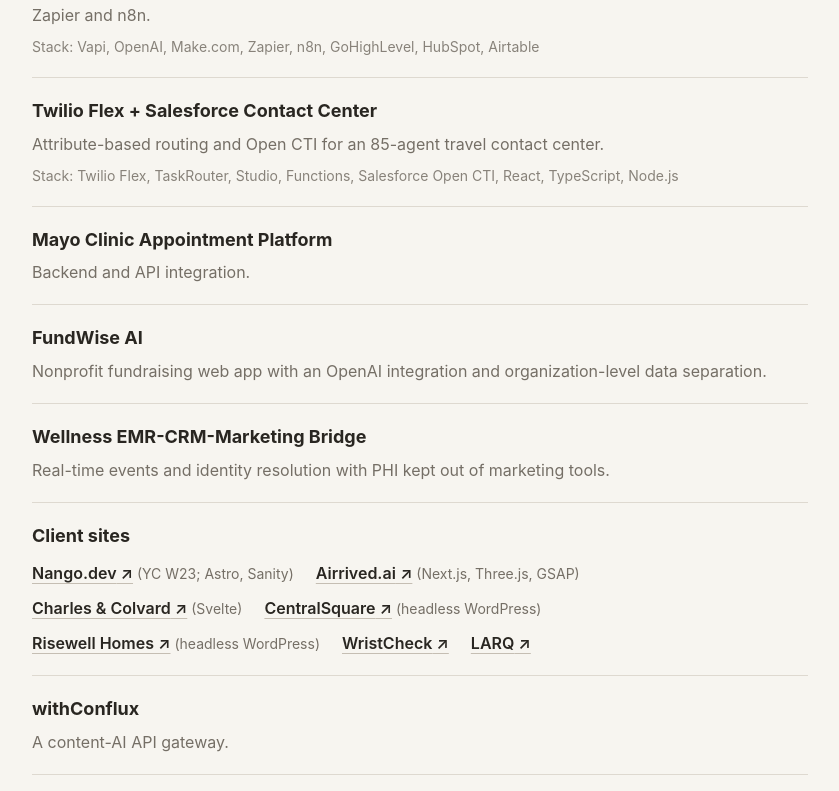
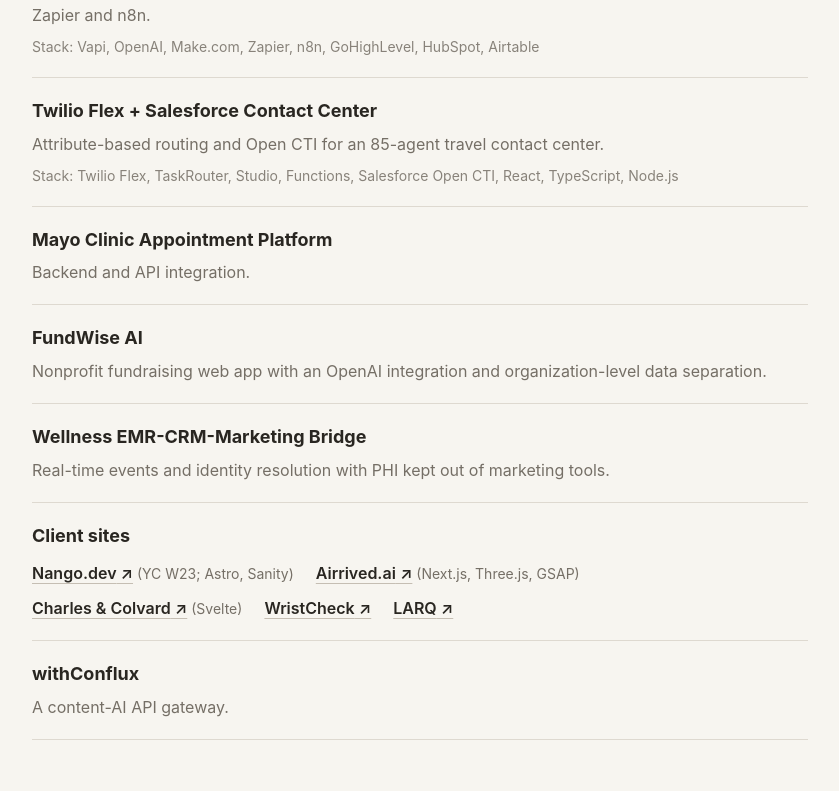
Before and after one commit to ATwork88/Portfolio1, a Next.js app: page /projects in a window 1280 px wide. Shown: the part 8485-9276 px from the top of the page, without its empty margins (345-1184 px from the left). Built offline with nearby package versions, Linux system fonts and the light colour scheme.

Commit message:
Remove CentralSquare and Risewell Homes from client sites
Co-Authored-By: Claude Sonnet 5.5 <noreply@anthropic.com>
Claude-Session: https://claude.ai/code/session_011avKUpJeaqxTRXPnizR6w3

```diff
--- a/content/projects.ts
+++ b/content/projects.ts
@@ -389,16 +389,6 @@ export const alsoBuilt: {
         href: "https://www.charlesandcolvard.com",
         note: "Svelte",
       },
-      {
-        name: "CentralSquare",
-        href: "https://www.centralsquare.com",
-        note: "headless WordPress",
-      },
-      {
-        name: "Risewell Homes",
-        href: "https://risewellhomes.com",
-        note: "headless WordPress",
-      },
       { name: "WristCheck", href: "https://wristcheck.com" },
       { name: "LARQ", href: "https://www.livelarq.com" },
     ],
```
